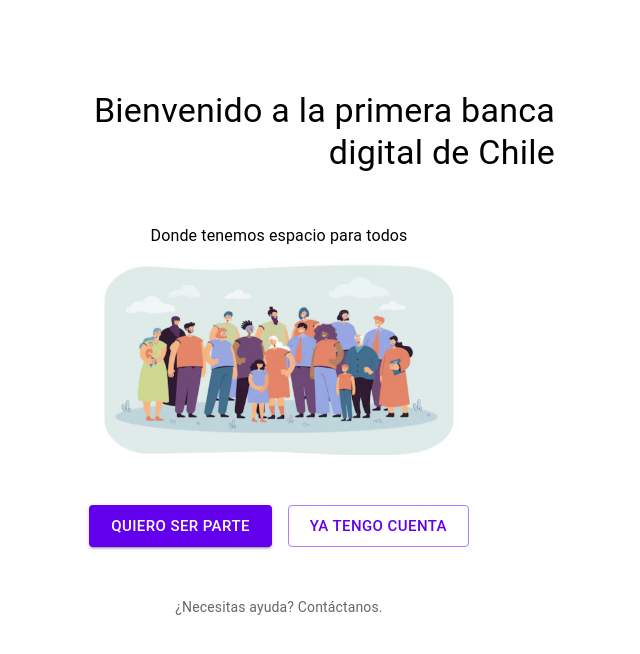
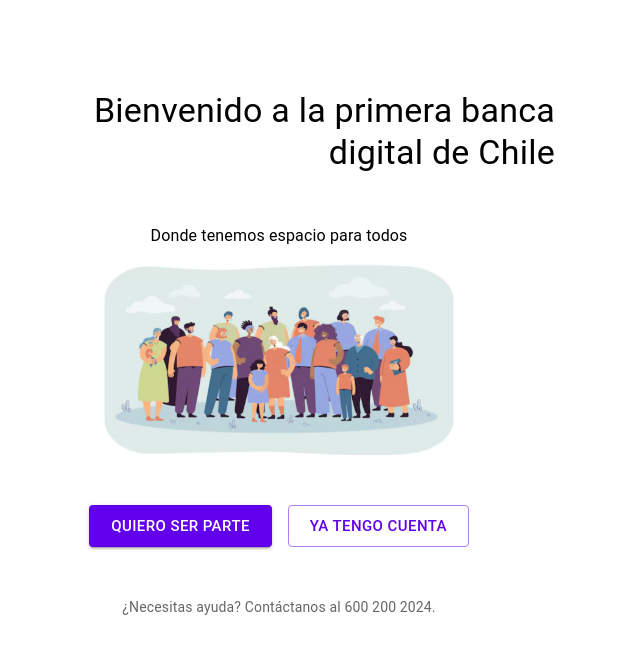
Before and after one commit to shimapi/hackaton_fem_tech_mach, a React (Vite) app: page / in a window 1280 px wide. Shown: the top 654 px of the page, without its empty margins (361-1001 px from the left). Built offline with nearby package versions, Linux system fonts and the light colour scheme.

Commit message:
new route identification

```diff
--- a/src/App.jsx
+++ b/src/App.jsx
@@ -27,6 +27,10 @@
           element: <Register />,
         },
         {
+          path: PathConstants.IDENTIFICATION,
+          element: <Register />,
+        },
+        {
           path: PathConstants.LOGIN,
           element: <Login />,
         },
--- a/src/Routes/PathConstants.jsx
+++ b/src/Routes/PathConstants.jsx
@@ -3,6 +3,7 @@
 	INITIAL: "/",
 	LOGIN: "/login",
 	REGISTER: "/register",
+	IDENTIFICATION: "/identification",
 	HOME: "/home",
 };
 
--- a/src/views/Initial.jsx
+++ b/src/views/Initial.jsx
@@ -35,7 +35,7 @@
                 <Grid container justifyContent="center">
                     <Grid item>
                         <Typography variant="body2" align="center" color="textSecondary">
-                            ¿Necesitas ayuda? Contáctanos.
+                            ¿Necesitas ayuda? Contáctanos al 600 200 2024.
                         </Typography>
                     </Grid>
                 </Grid>
--- a/src/views/Login.jsx
+++ b/src/views/Login.jsx
@@ -1,4 +1,5 @@
 import { useState } from "react";
+import { Link } from 'react-router-dom';
 import { TextField, Button } from "@mui/material";
 import MachIgm from "../components/Card";
 
@@ -39,9 +40,11 @@
 					fullWidth
 					margin="normal"
 				/>
+				<Link to="/home">
 					<Button type="submit" variant="contained" color="primary" fullWidth>
 						Ingresar
 					</Button>
+				</Link>
 			</form>
 		</>
 	);
```
Lines whose indentation alone changed are shown as unchanged.
